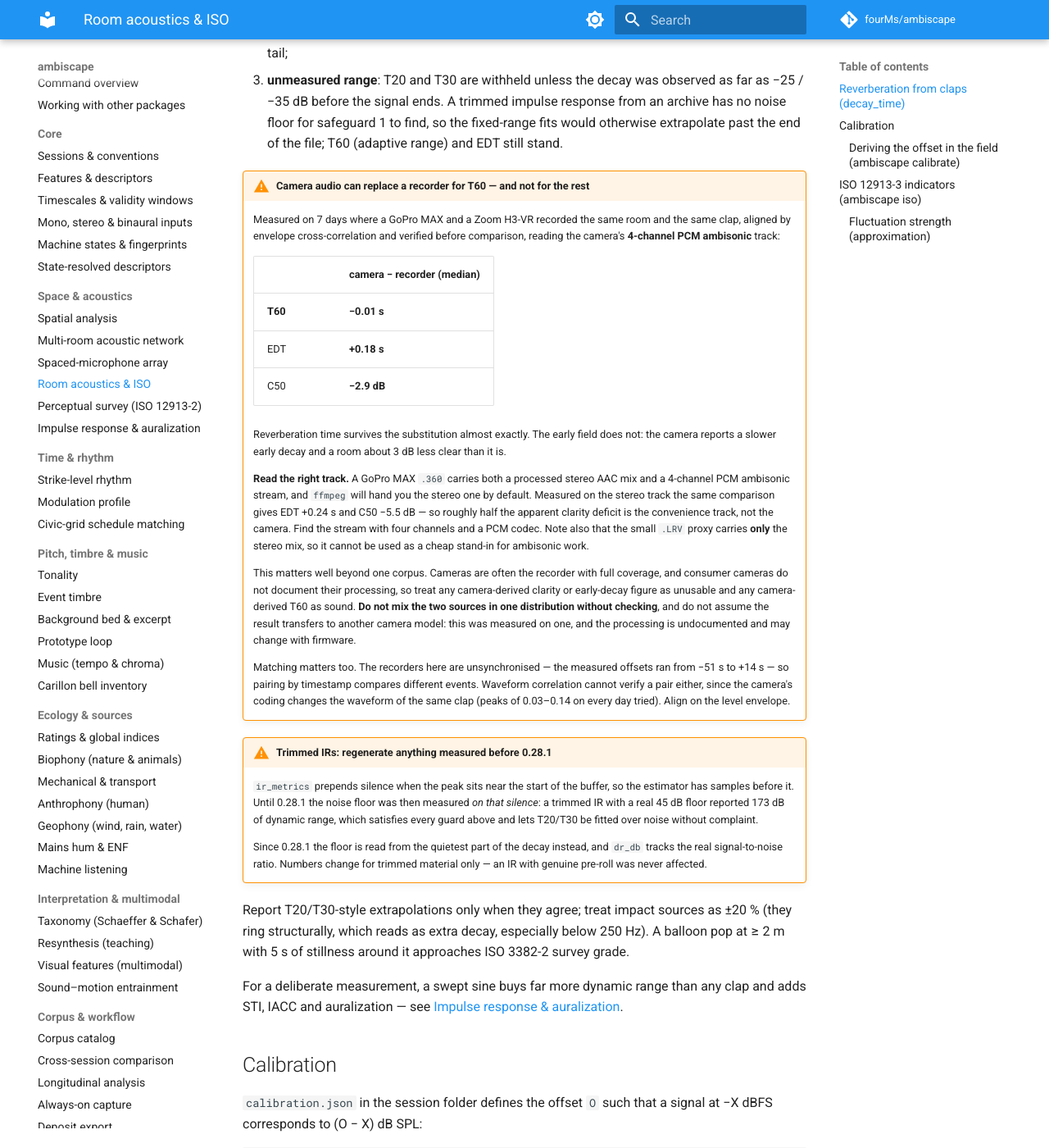
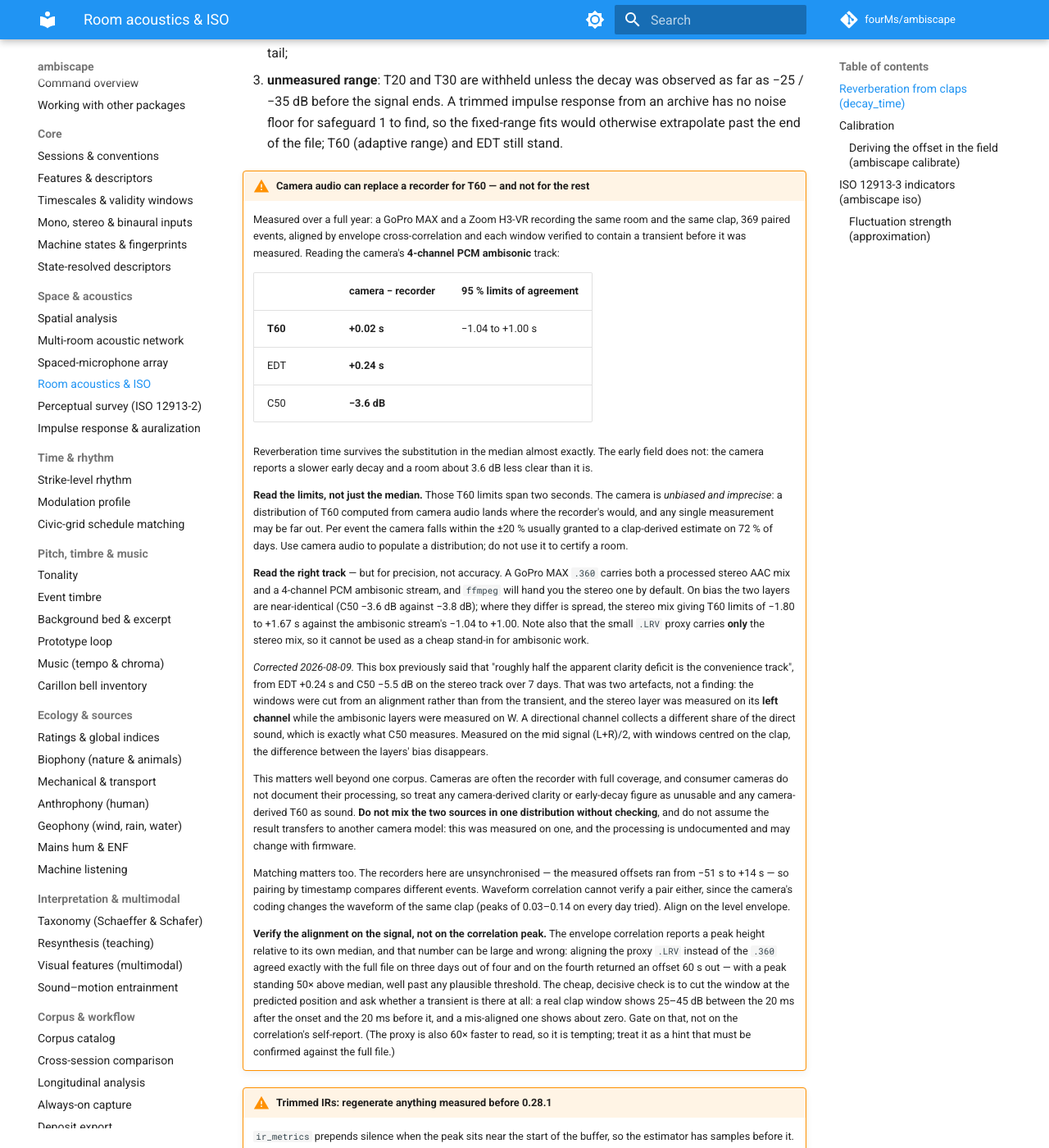
Before and after one commit to fourMs/ambiscape, an MkDocs documentation site: the page built from docs/guide/acoustics.md, in a window 1280 px wide and 1400 px high, scrolled down 382 px. Shown: the whole window at 82% size. Built offline with MkDocs 1.6.1 and Material for MkDocs 9.7.7, drawn with Linux system fonts in a browser that asks for light colours; comment, search, counter and statistics services are not loaded.

Commit message:
acoustics guide: correct the camera-vs-recorder figures over the full corpus
The 'half the clarity deficit is the convenience track' claim is retracted.
It came from windows cut from an alignment rather than from the transient,
and from measuring the stereo layer on its left channel while the ambisonic
layers were measured on W. Over 369 paired events the layers carry the same
bias and differ in precision.

Adds the limits of agreement, which are the number that matters: the camera
is unbiased and imprecise on T60.

Co-Authored-By: Claude Opus 5 (1M context) <noreply@anthropic.com>
Claude-Session: https://claude.ai/code/session_01TZ1T9cWFjCD93GdVrYmM4m

```diff
--- a/docs/guide/acoustics.md
+++ b/docs/guide/acoustics.md
@@ -21,29 +21,46 @@ each guarding against a failure mode common in field recordings:
 
 !!! warning "Camera audio can replace a recorder for T60 — and not for the rest"
 
-    Measured on 7 days where a GoPro MAX and a Zoom H3-VR recorded the same
-    room and the same clap, aligned by envelope cross-correlation and
-    verified before comparison, reading the camera's **4-channel PCM
-    ambisonic** track:
+    Measured over a full year: a GoPro MAX and a Zoom H3-VR recording the
+    same room and the same clap, 369 paired events, aligned by envelope
+    cross-correlation and each window verified to contain a transient before
+    it was measured. Reading the camera's **4-channel PCM ambisonic** track:
 
-    | | camera − recorder (median) |
-    |---|---|
-    | **T60** | **−0.01 s** |
-    | EDT | **+0.18 s** |
-    | C50 | **−2.9 dB** |
+    | | camera − recorder | 95 % limits of agreement |
+    |---|---|---|
+    | **T60** | **+0.02 s** | −1.04 to +1.00 s |
+    | EDT | **+0.24 s** | |
+    | C50 | **−3.6 dB** | |
 
-    Reverberation time survives the substitution almost exactly. The early
-    field does not: the camera reports a slower early decay and a room about
-    3 dB less clear than it is.
+    Reverberation time survives the substitution in the median almost
+    exactly. The early field does not: the camera reports a slower early
+    decay and a room about 3.6 dB less clear than it is.
 
-    **Read the right track.** A GoPro MAX `.360` carries both a processed
-    stereo AAC mix and a 4-channel PCM ambisonic stream, and `ffmpeg` will
-    hand you the stereo one by default. Measured on the stereo track the same
-    comparison gives EDT +0.24 s and C50 −5.5 dB — so roughly half the
-    apparent clarity deficit is the convenience track, not the camera. Find
-    the stream with four channels and a PCM codec. Note also that the small
-    `.LRV` proxy carries **only** the stereo mix, so it cannot be used as a
-    cheap stand-in for ambisonic work.
+    **Read the limits, not just the median.** Those T60 limits span two
+    seconds. The camera is *unbiased and imprecise*: a distribution of T60
+    computed from camera audio lands where the recorder's would, and any
+    single measurement may be far out. Per event the camera falls within the
+    ±20 % usually granted to a clap-derived estimate on 72 % of days. Use
+    camera audio to populate a distribution; do not use it to certify a room.
+
+    **Read the right track** — but for precision, not accuracy. A GoPro MAX
+    `.360` carries both a processed stereo AAC mix and a 4-channel PCM
+    ambisonic stream, and `ffmpeg` will hand you the stereo one by default.
+    On bias the two layers are near-identical (C50 −3.6 dB against −3.8 dB);
+    where they differ is spread, the stereo mix giving T60 limits of −1.80
+    to +1.67 s against the ambisonic stream's −1.04 to +1.00. Note also that
+    the small `.LRV` proxy carries **only** the stereo mix, so it cannot be
+    used as a cheap stand-in for ambisonic work.
+
+    *Corrected 2026-08-09.* This box previously said that "roughly half the
+    apparent clarity deficit is the convenience track", from EDT +0.24 s and
+    C50 −5.5 dB on the stereo track over 7 days. That was two artefacts, not
+    a finding: the windows were cut from an alignment rather than from the
+    transient, and the stereo layer was measured on its **left channel**
+    while the ambisonic layers were measured on W. A directional channel
+    collects a different share of the direct sound, which is exactly what
+    C50 measures. Measured on the mid signal (L+R)/2, with windows centred
+    on the clap, the difference between the layers' bias disappears.
 
     This matters well beyond one corpus. Cameras are often the recorder with
     full coverage, and consumer cameras do not document their processing, so
@@ -58,6 +75,19 @@ each guarding against a failure mode common in field recordings:
     compares different events. Waveform correlation cannot verify a pair
     either, since the camera's coding changes the waveform of the same clap
     (peaks of 0.03–0.14 on every day tried). Align on the level envelope.
+
+    **Verify the alignment on the signal, not on the correlation peak.** The
+    envelope correlation reports a peak height relative to its own median,
+    and that number can be large and wrong: aligning the proxy `.LRV`
+    instead of the `.360` agreed exactly with the full file on three days
+    out of four and on the fourth returned an offset 60 s out — with a peak
+    standing 50× above median, well past any plausible threshold. The cheap,
+    decisive check is to cut the window at the predicted position and ask
+    whether a transient is there at all: a real clap window shows 25–45 dB
+    between the 20 ms after the onset and the 20 ms before it, and a
+    mis-aligned one shows about zero. Gate on that, not on the correlation's
+    self-report. (The proxy is also 60× faster to read, so it is tempting;
+    treat it as a hint that must be confirmed against the full file.)
 
 !!! warning "Trimmed IRs: regenerate anything measured before 0.28.1"
 
```
